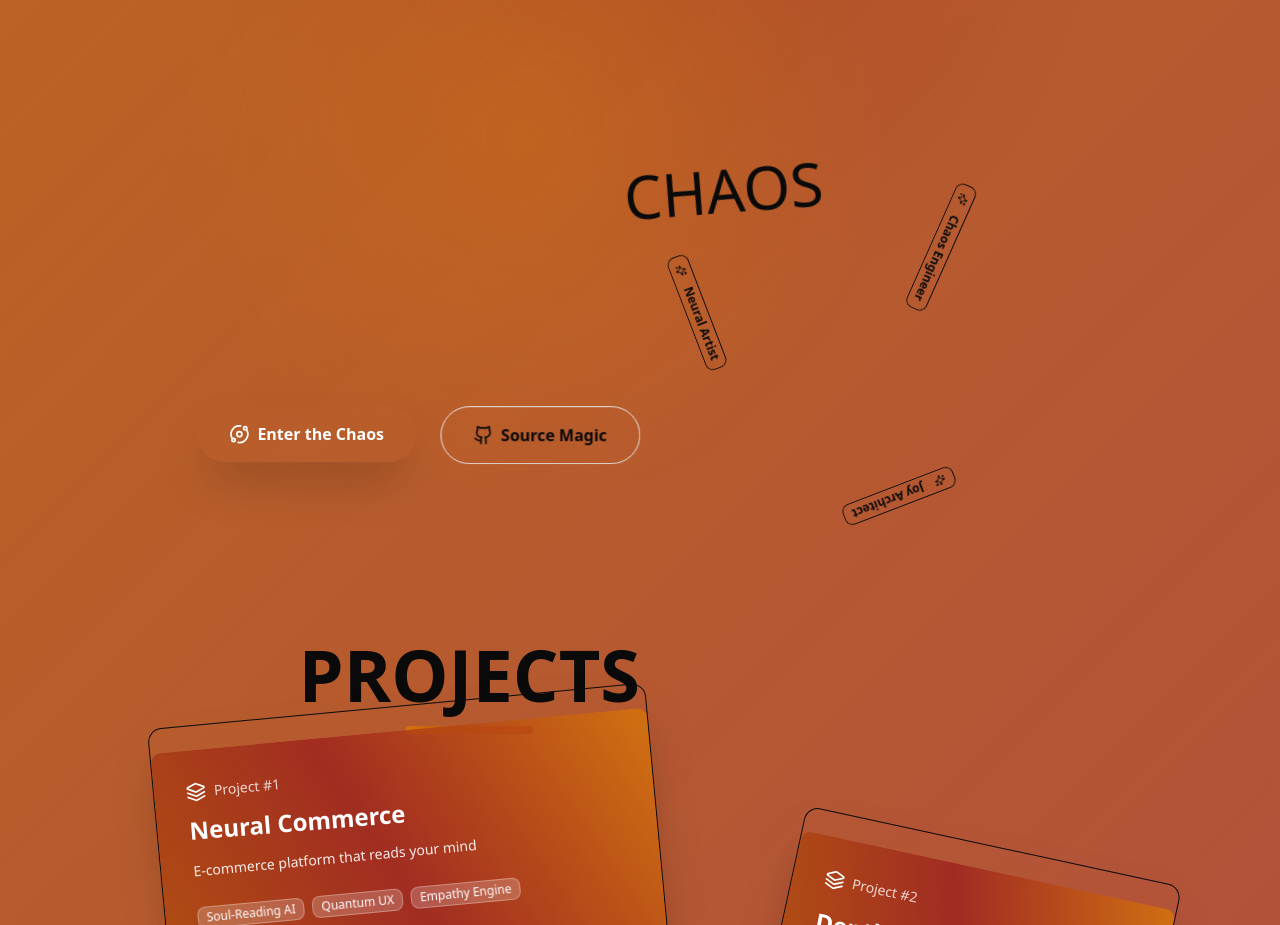
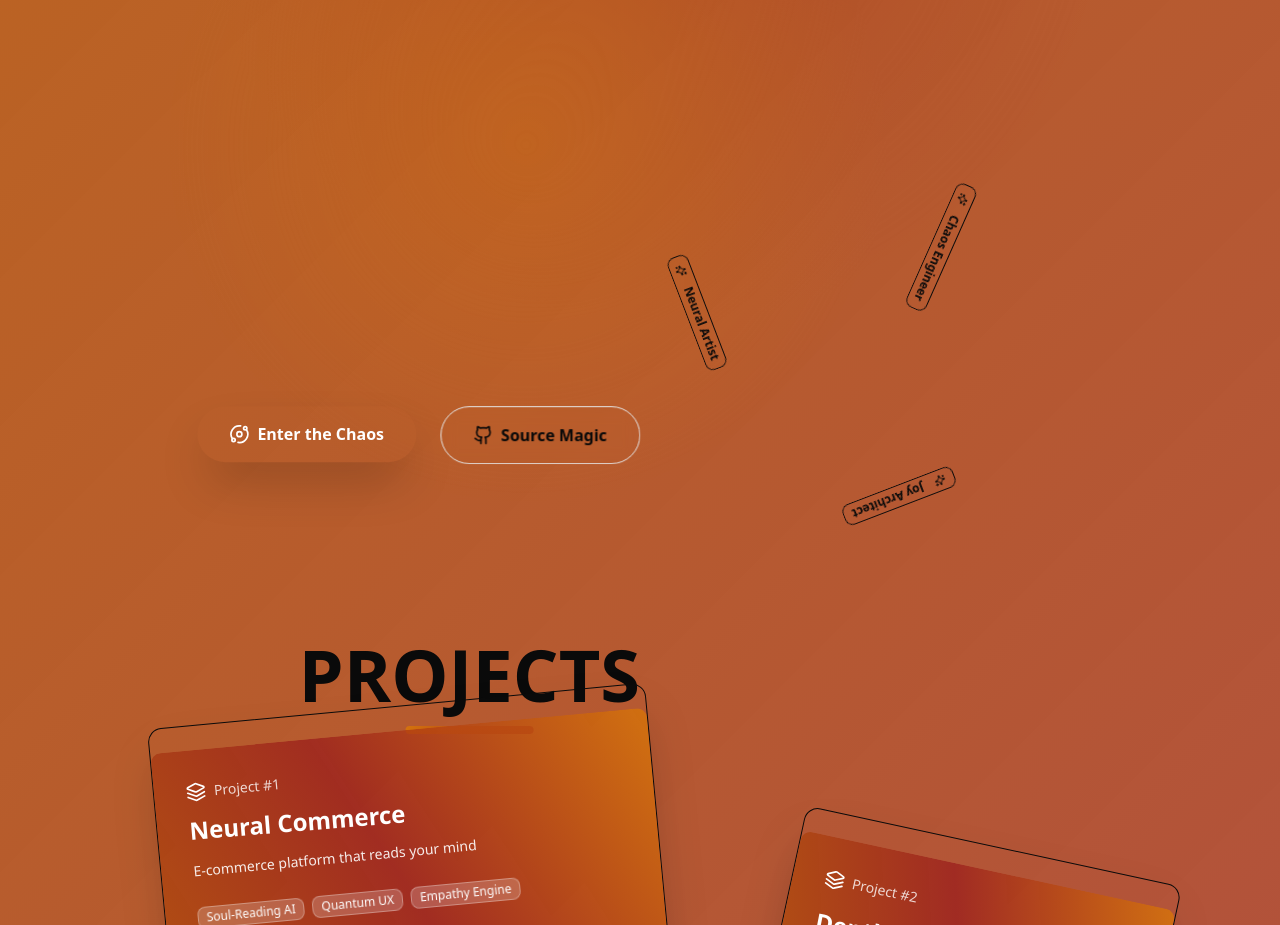
Before and after one commit to coreyalejandro/v0-corey-alejandro-main-portfolio-site, a Next.js app: page / in a window 1280 px wide. Shown: the part 7680-8605 px from the top of the page. Built offline with nearby package versions, Linux system fonts and the light colour scheme.

Commit message:
fix: adjust "CHAOS" heading size and style
Match "CHAOS" size and weight to "CREATIVE" for visual consistency.

#VERCEL_SKIP

Co-authored-by: Corey Alejandro <92589532+coreyalejandro@users.noreply.github.com>

```diff
--- a/app/(home)/sections/PortfolioSection.tsx
+++ b/app/(home)/sections/PortfolioSection.tsx
@@ -135,16 +135,19 @@ export function PortfolioSection() {
             >
               CREATIVE
             </h1>
-            <div
-              className="text-6xl font-light mt-4"
+            <h1
+              className="text-8xl font-black mt-4 drop-shadow-2xl"
               style={{
+                background: "linear-gradient(90deg, var(--theme-accent), var(--theme-text))",
+                WebkitBackgroundClip: "text",
+                WebkitTextFillColor: "transparent",
+                backgroundClip: "text",
                 transform: `rotate(${Math.cos(time * 0.4) * 10}deg)`,
-                color: "var(--theme-text)",
-                transition: "color 3s ease-in-out",
+                transition: "background 3s ease-in-out",
               }}
             >
               CHAOS
-            </div>
+            </h1>
           </div>
 
           {/* Orbiting badges */}
```
